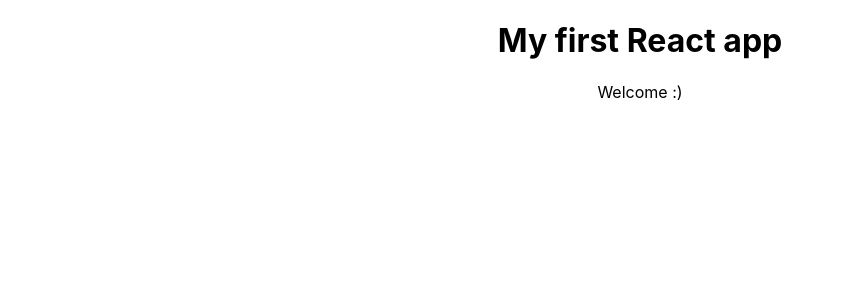
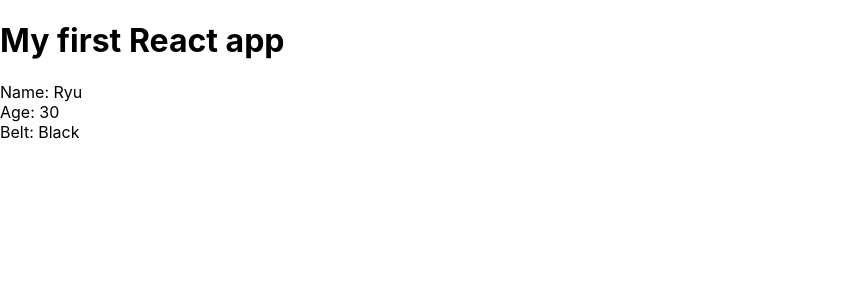
Before and after one commit to ElomKossi/Getting-Started-React, a React (Create React App) app in the folder myapp/: page / in a window 1280 px wide. Shown: the top 300 px of the page, without its empty margins (0-844 px from the left). Built offline with nearby package versions, Linux system fonts and the light colour scheme.

Commit message:
Nesting-Component

```diff
--- a/myapp/src/App.js
+++ b/myapp/src/App.js
@@ -1,34 +1,12 @@
 import React, { Component } from 'react';
-import logo from './logo.svg';
-import './App.css';
-
-// function App() {
-//   return (
-//     <div className="App">
-//       <header className="App-header">
-//         <img src={logo} className="App-logo" alt="logo" />
-//         <p>
-//           Edit <code>src/App.js</code> and save to reload.
-//         </p>
-//         <a
-//           className="App-link"
-//           href="https://reactjs.org"
-//           target="_blank"
-//           rel="noopener noreferrer"
-//         >
-//           Learn React
-//         </a>
-//       </header>
-//     </div>
-//   );
-// }
+import Ninjas from './Ninjas'
 
 class App extends Component {
   render() {
     return (
       <div className="App">
         <h1>My first React app</h1>
-        <p>Welcome :)</p>
+        <Ninjas />
       </div>
     );
   }
--- /dev/null
+++ b/myapp/src/Ninjas.js
@@ -0,0 +1,15 @@
+import React, { Component } from 'react'
+
+class Ninjas extends Component{
+  render(){
+    return (
+      <div className="ninja">
+        <div>Name: Ryu</div>
+        <div>Age: 30</div>
+        <div>Belt: Black</div>
+      </div>
+    )
+  }
+}
+
+export default Ninjas
```
